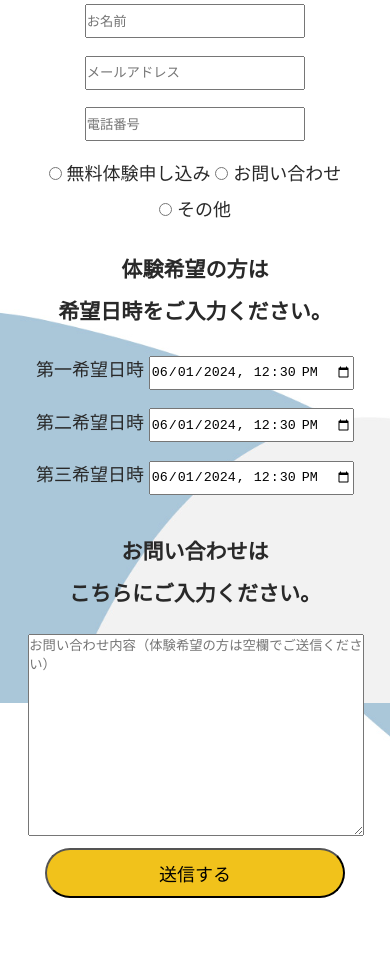
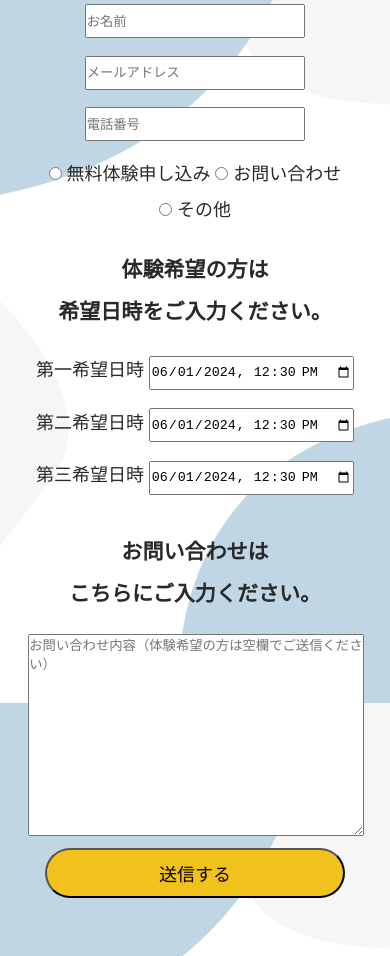
Before and after one commit to Airi-pear/english-school, a plain HTML site: page experience.html in a window 390 px wide. Shown: the part 985-1941 px from the top of the page. Drawn offline with Linux system fonts and the light colour scheme.

Commit message:
ラジオボタンの修正

```diff
--- a/css/style.css
+++ b/css/style.css
@@ -828,6 +828,7 @@ a .button-mail .hour {
 	padding:20px 0;}
 form p label {
 	white-space: nowrap;
+	display: inline-block;
 }
 
 
@@ -962,6 +963,9 @@ form p label {
 
 }
 @media (max-width: 600px) {
+	body{
+		  background-image: url(../img/sp-marble.jpg);
+	}
   .nav-menu {
 	height: 50vh;
   }
```
